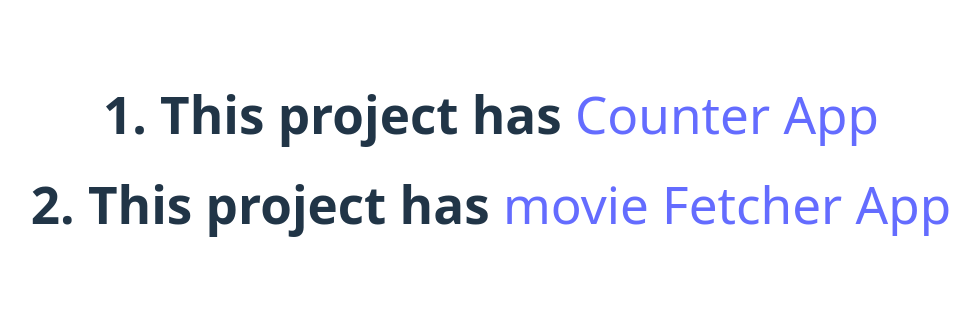
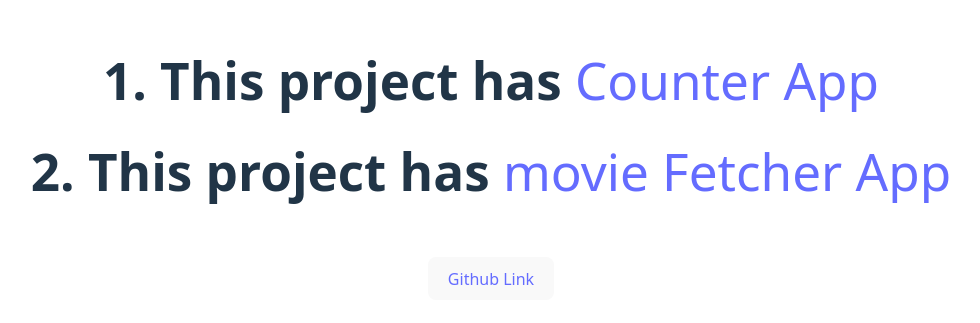
Before and after one commit to Anastand/React-Projects, a React (Vite) app: page / in a window 1280 px wide. Shown: the part 241-564 px from the top of the page, without its empty margins (149-1129 px from the left). Built offline with nearby package versions, Linux system fonts and the light colour scheme.

Commit message:
added navigation links

```diff
--- a/src/pages/Count.jsx
+++ b/src/pages/Count.jsx
@@ -1,5 +1,5 @@
 import React, { useState } from "react";
-
+import { Link } from "react-router-dom";
 function Count() {
   const [count, setCount] = useState(0);
   return (
@@ -27,6 +27,10 @@
       <p>
         try refresh this page as vercel has some issue with using react router
       </p>
+      <br />
+      <button>
+        <Link to="/"> Home Page</Link>
+      </button>
     </div>
   );
 }
--- a/src/pages/Home.jsx
+++ b/src/pages/Home.jsx
@@ -12,6 +12,13 @@
         2. This project has
         <Link to="/movie"> movie Fetcher App</Link>
       </h1>
+      <br />
+
+      <button>
+        <a href="https://github.com/Anastand/React-Projects#readme">
+          Github Link
+        </a>
+      </button>
     </div>
   );
 }
--- a/src/pages/Moviefetcher.jsx
+++ b/src/pages/Moviefetcher.jsx
@@ -56,6 +56,12 @@
   return (
     <>
       <div>
+        <div>
+          <button>
+            <Link to="/">HOME</Link>
+          </button>
+        </div>
+        <br />
         <form onSubmit={handleSearch}>
           {/* action goes to the page, type defines button behavior */}
           <input
@@ -65,7 +71,9 @@
             onChange={(e) => setSearchTerm(e.target.value)}
           />
           <button type="submit">Search</button>
-          <button ><Link to="/fav">fav page</Link></button>
+          <button>
+            <Link to="/fav">fav page</Link>
+          </button>
         </form>
       </div>
 
```
